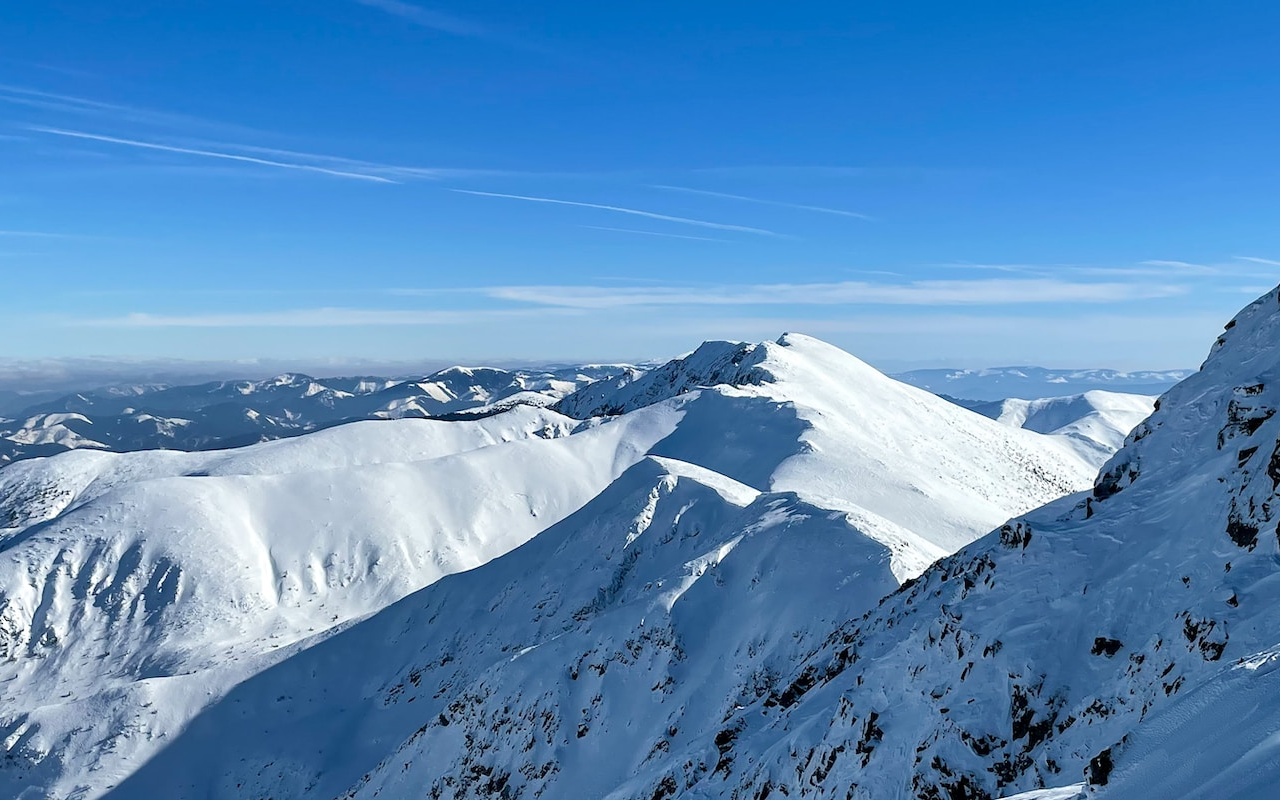
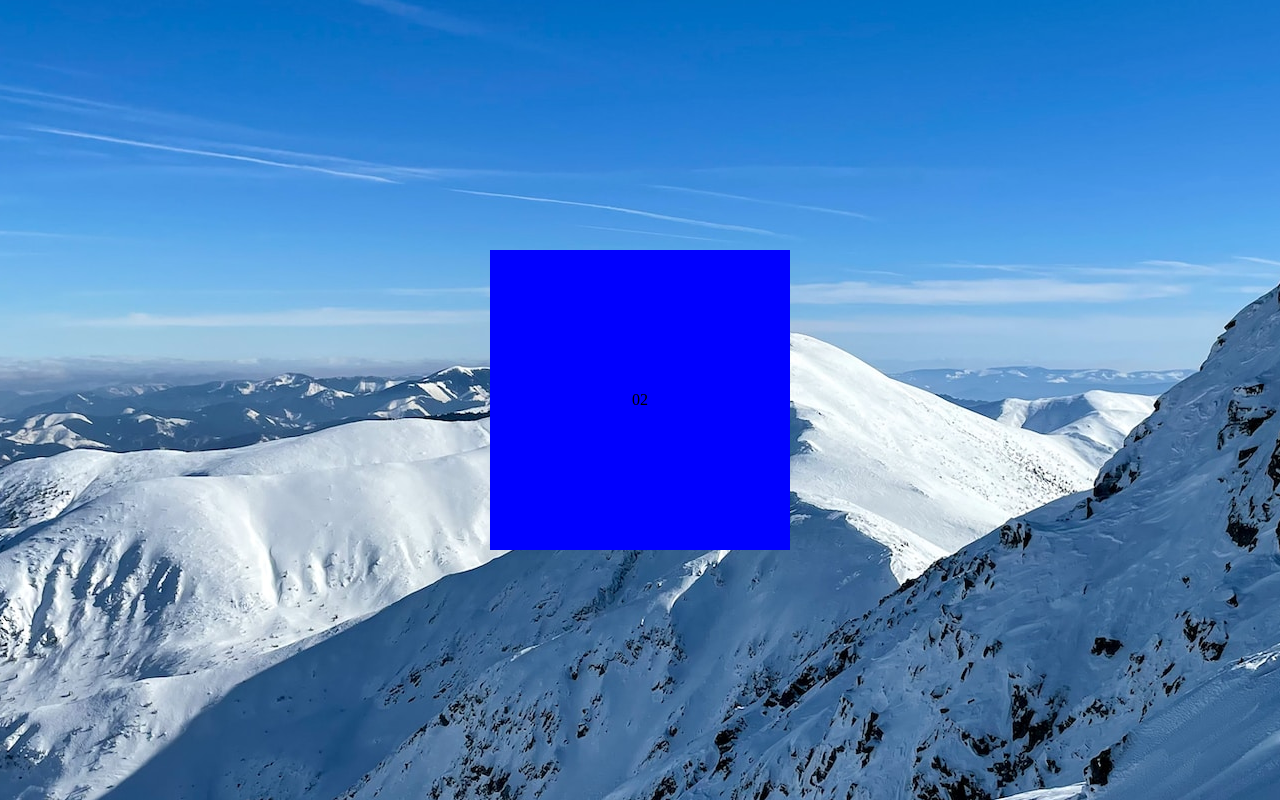
Before and after one commit to douglasemelo/Teste-01, a plain HTML site: page index.html in a window 1280 px wide. Shown: the top 800 px of the page. Drawn offline with Linux system fonts and the light colour scheme.

Commit message:
quarto commit

```diff
--- a/index.html
+++ b/index.html
@@ -11,6 +11,7 @@
     <div>
         <h1>TESTE 01</h1>
         <img src="/imagens/imagem-background03.jpg" alt="">
+        <div>02</div>
     </div>
 </body>
 </html>
--- a/style.css
+++ b/style.css
@@ -33,4 +33,5 @@ div{
     justify-content: center;
     align-items: center;
     padding: 30px;
+
 }
```
